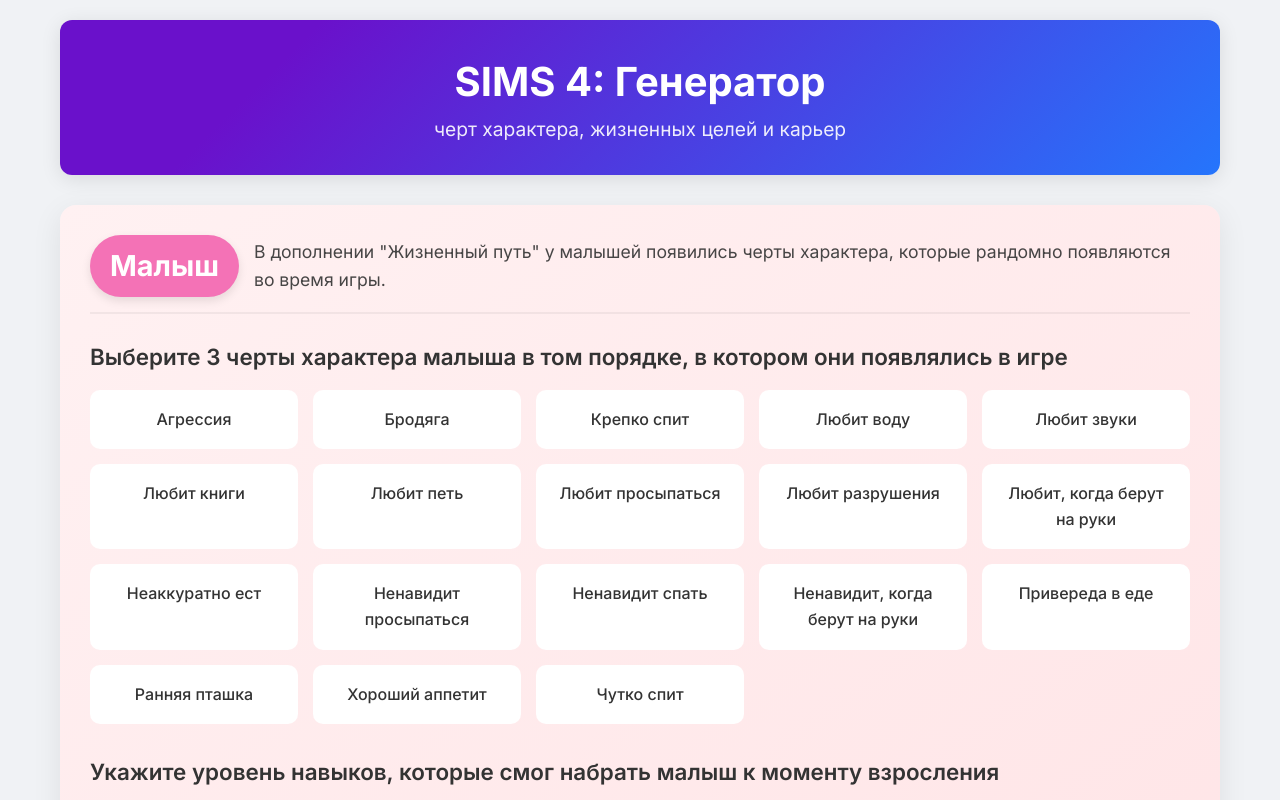
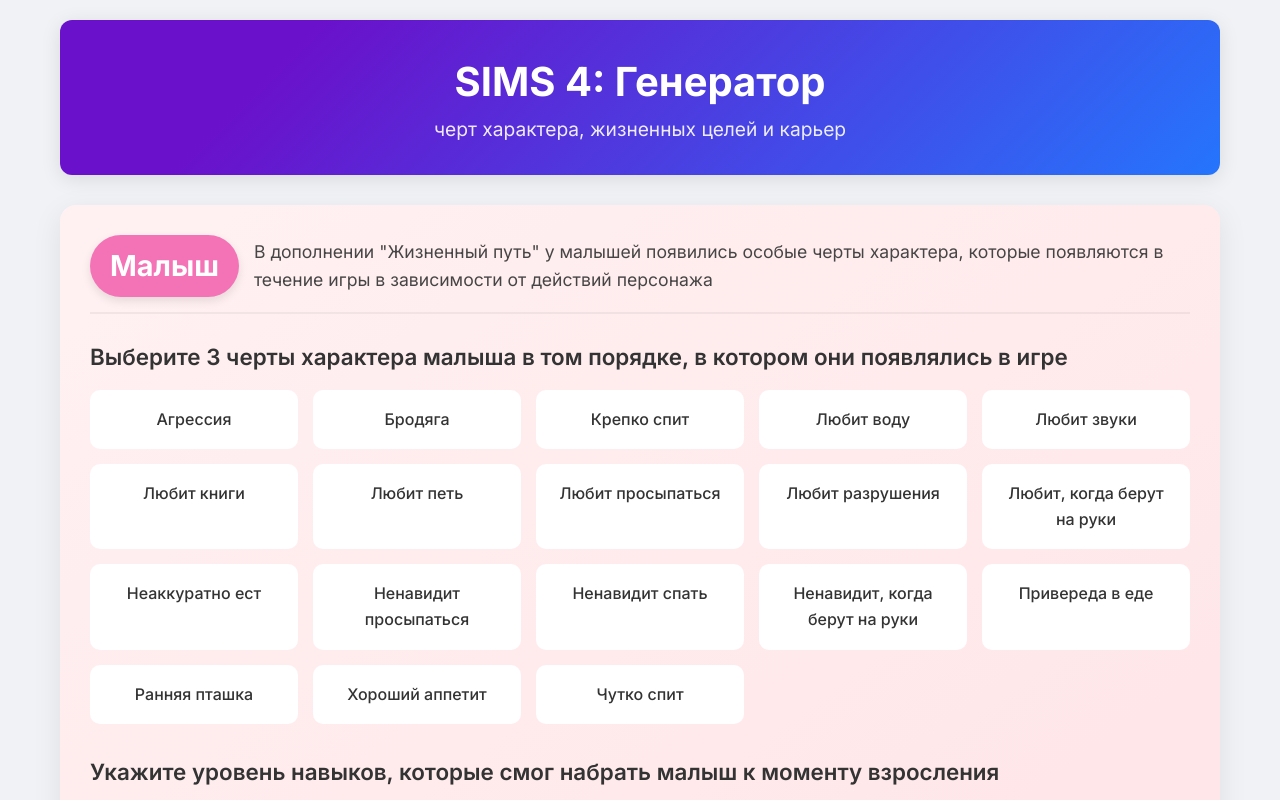
Before and after one commit to Seirelainn/sims4-trait-career-generator, a plain HTML site: page index.html in a window 1280 px wide. Shown: the top 800 px of the page. Drawn offline with Linux system fonts and the light colour scheme.

Commit message:
Update index.html

```diff
--- a/index.html
+++ b/index.html
@@ -505,7 +505,7 @@
         <div class="stage fade-in" id="baby-stage">
             <div class="stage-header">
                 <div class="stage-title">Малыш</div>
-                <div class="stage-description">В дополнении "Жизненный путь" у малышей появились черты характера, которые рандомно появляются во время игры. </div>
+                <div class="stage-description">В дополнении "Жизненный путь" у малышей появились особые черты характера, которые появляются в течение игры в зависимости от действий персонажа </div>
             </div>
 
             <div class="section">
```
